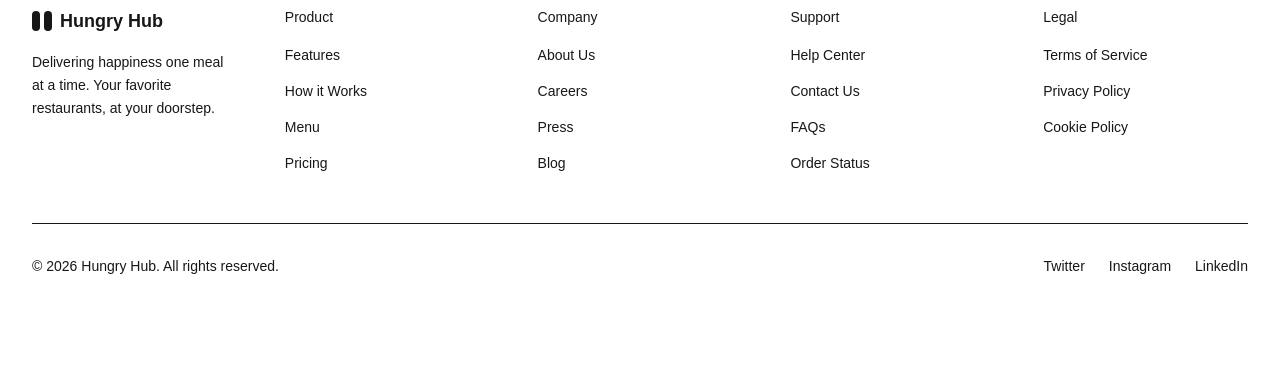
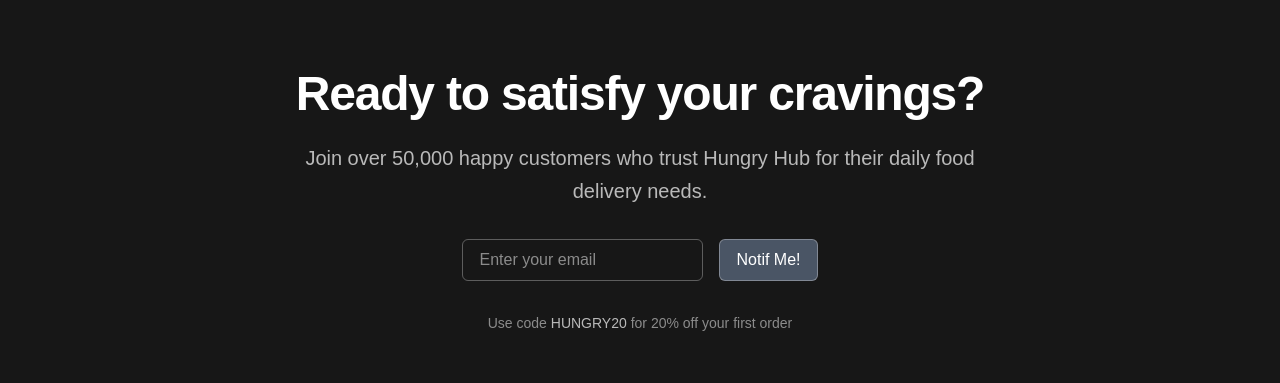
Before and after one commit to tikusdugem/hungryhub-fe-task, a Next.js app: page / in a window 1280 px wide. Shown: the part 3808-4191 px from the top of the page. Before the commit the page ends 4148 px from the top, so only its background shows below. Built offline with nearby package versions, Linux system fonts and the light colour scheme; no server answers.

Commit message:
feat: add notify component with integration n8n

```diff
--- /dev/null
+++ b/src/app/api/notify-me/route.ts
@@ -0,0 +1,23 @@
+export async function POST(request: Request) {
+  try {
+    const { email } = await request.json()
+
+    const response = await fetch(`${process.env.N8N_WEBHOOK_URL}`, {
+      method: 'POST',
+      headers: {
+        'Content-Type': 'application/json',
+      },
+      body: JSON.stringify({ email }),
+    })
+
+    if (!response.ok) {
+      throw new Error(`Error Notify: ${response.statusText}`)
+    }
+
+    const data = await response.json()
+    return Response.json({ success: true, data })
+  } catch (error) {
+    console.error(error)
+    return new Response('Error Notify', { status: 500 })
+  }
+}
--- /dev/null
+++ b/src/components/notify-me.tsx
@@ -0,0 +1,59 @@
+import { useState } from 'react'
+
+export function NotifyMe() {
+  const [email, setEmail] = useState<string>('')
+
+  const sendEmail = async () => {
+    try {
+      const response = await fetch('/api/notify-me', {
+        method: 'POST',
+        headers: {
+          'Content-Type': 'application/json',
+        },
+        body: JSON.stringify({ email }),
+      })
+
+      if (!response.ok) {
+        throw new Error(`Error Send Email: ${response.statusText}`)
+      }
+
+      const data = await response.json()
+      console.log(data)
+    } catch (error) {
+      console.error(error)
+    }
+  }
+
+  return (
+    <section className="py-20 lg:py-32 bg-foreground">
+      <div className="max-w-4xl mx-auto px-4 sm:px-6 lg:px-8 text-center">
+        <h2 className="text-3xl sm:text-4xl lg:text-5xl font-bold text-background mb-6 tracking-tight text-balance">
+          Ready to satisfy your cravings?
+        </h2>
+        <p className="text-lg sm:text-xl text-background/70 mb-8 max-w-2xl mx-auto leading-relaxed">
+          Join over 50,000 happy customers who trust Hungry Hub for their daily food delivery needs.
+        </p>
+        {/* TODO: Validate email input */}
+        <div className="flex flex-col sm:flex-row gap-4 justify-center">
+          <input
+            type="email"
+            className="border border-background/30 rounded-md px-4 py-2 text-background placeholder:text-background/50"
+            placeholder="Enter your email"
+            value={email}
+            onChange={e => setEmail(e.target.value)}
+          />
+          <button
+            className="border border-background/30 rounded-md px-4 py-2 text-background bg-gray-600 hover:bg-gray-500 cursor-pointer"
+            onClick={sendEmail}
+          >
+            Notif Me!
+          </button>
+        </div>
+        <p className="text-background/50 text-sm mt-8">
+          Use code <span className="font-medium text-background/70">HUNGRY20</span> for 20% off your
+          first order
+        </p>
+      </div>
+    </section>
+  )
+}
```
Also changed, not shown: 1 other file (tests, documents, lock files or other folders).
